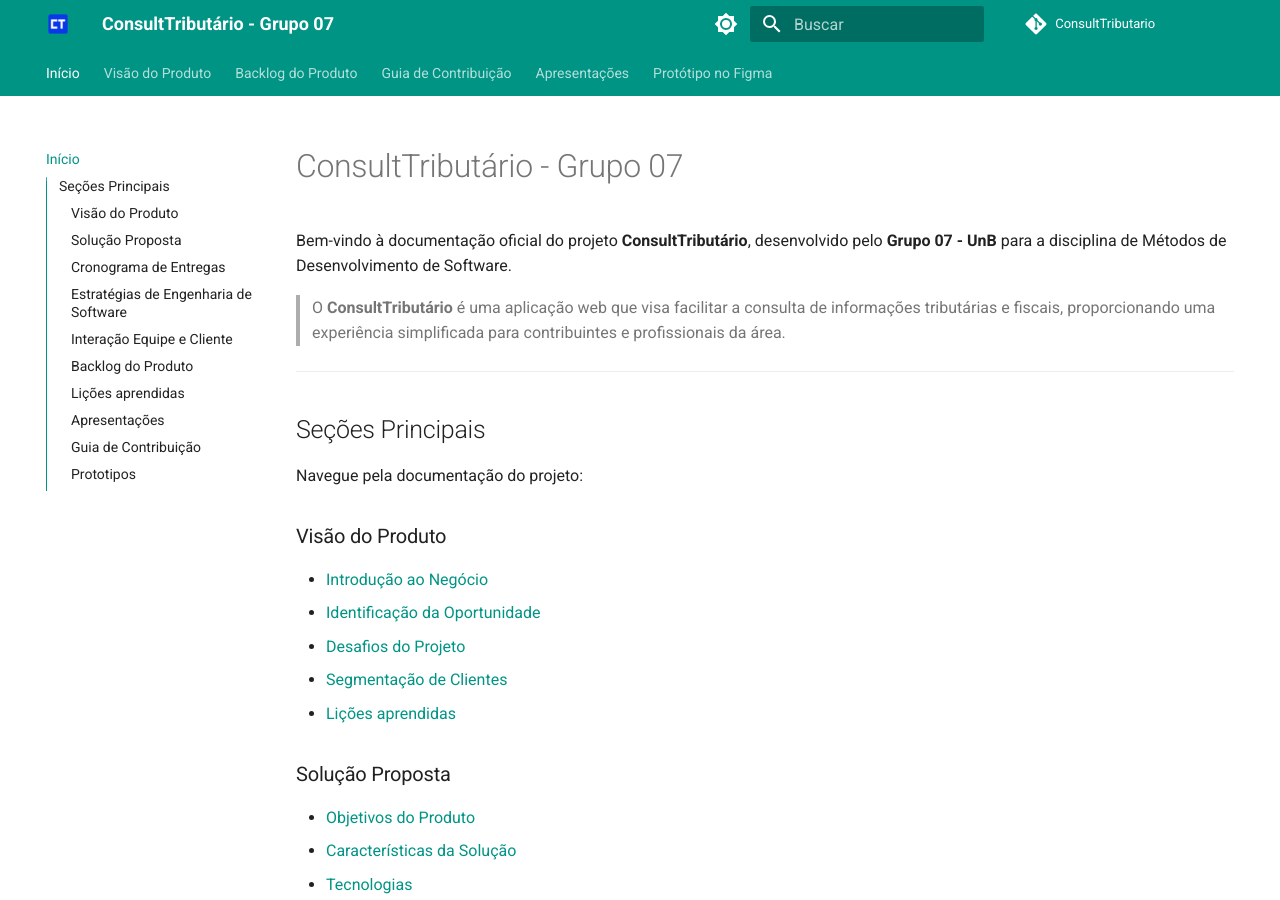
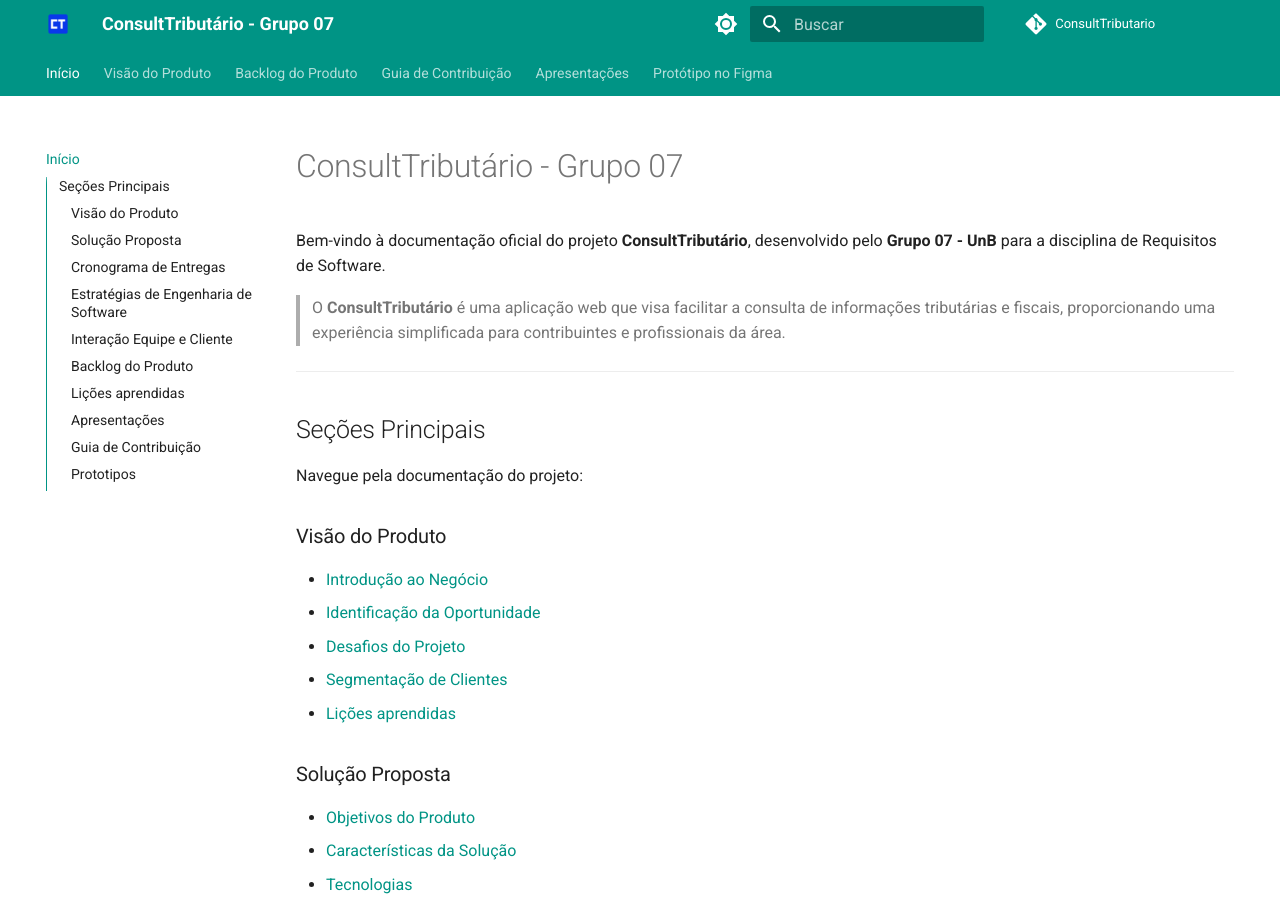
Before and after one commit to mdsreq-fga-unb/2025.1-T02-ConsultTributario, an MkDocs documentation site: the page built from docs/index.md, in a window 1280 px wide and 900 px high. Built offline with MkDocs 1.6.1 and Material for MkDocs 9.7.7, drawn with Linux system fonts in a browser that asks for light colours; comment, search, counter and statistics services are not loaded.

Commit message:
fix: corrigindo o nome da materia na pagina inicial

```diff
--- a/docs/index.md
+++ b/docs/index.md
@@ -1,6 +1,6 @@
 # ConsultTributário - Grupo 07
 
-Bem-vindo à documentação oficial do projeto **ConsultTributário**, desenvolvido pelo **Grupo 07 - UnB** para a disciplina de Métodos de Desenvolvimento de Software.
+Bem-vindo à documentação oficial do projeto **ConsultTributário**, desenvolvido pelo **Grupo 07 - UnB** para a disciplina de Requisitos de Software.
 
 > O **ConsultTributário** é uma aplicação web que visa facilitar a consulta de informações tributárias e fiscais, proporcionando uma experiência simplificada para contribuintes e profissionais da área.
 
```
